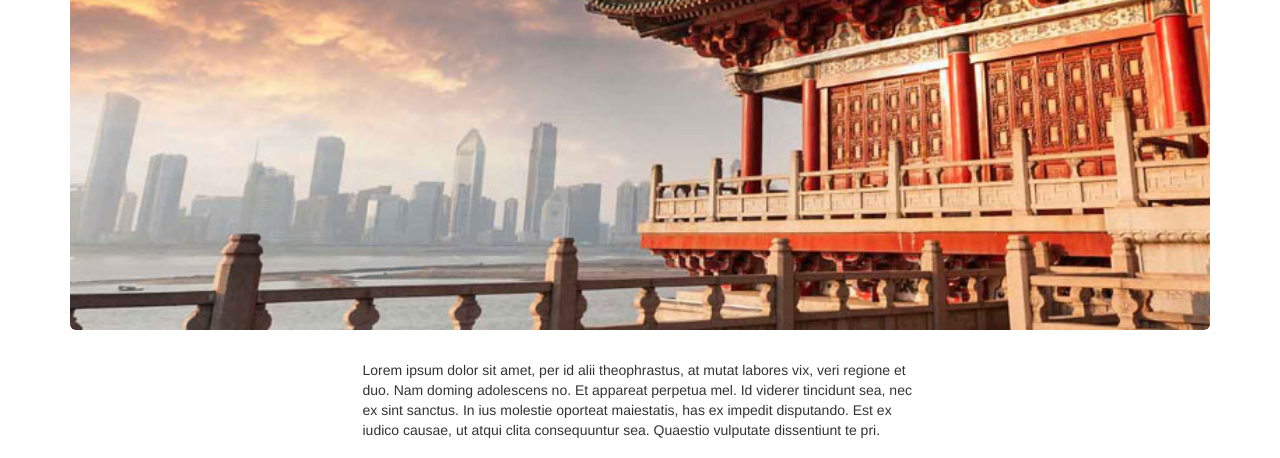
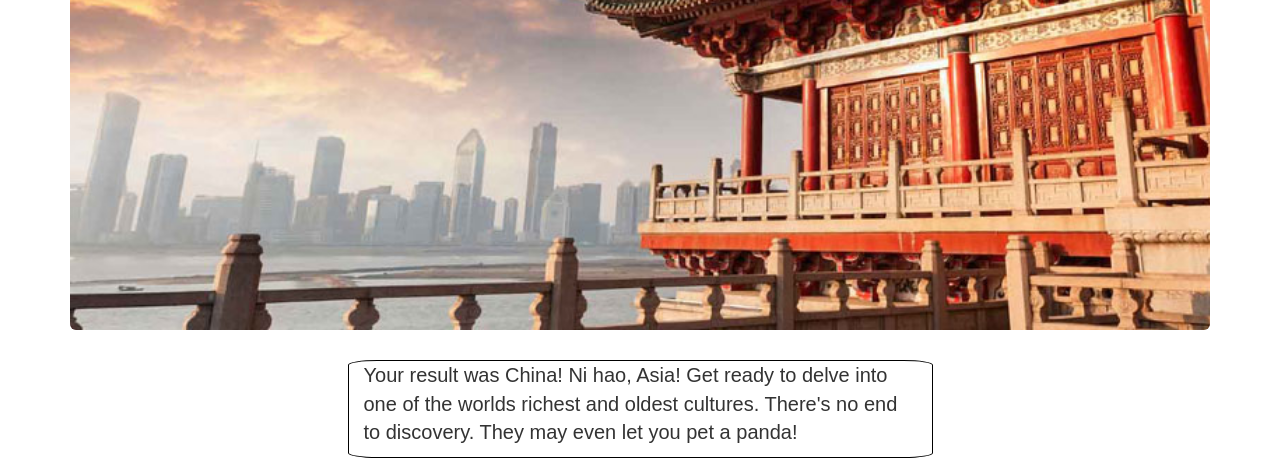
Before and after one commit to blogue/vacation, a plain HTML site: page result/china.html in a window 1280 px wide. Shown: the part 503-961 px from the top of the page. Drawn offline with nearby package versions, Linux system fonts and the light colour scheme.

Commit message:
filled out paragraph on result pages

```diff
--- a/css/styles.css
+++ b/css/styles.css
@@ -36,3 +36,10 @@
 .jumbotron.germany {
   background-image: url(../img/germany.jpg);
 }
+
+.yourVacation {
+  font-size: 20px;
+  font-family: sans-serif;;
+  border: solid 1px black;
+  border-radius: 5%;
+}
--- a/result/china.html
+++ b/result/china.html
@@ -14,8 +14,8 @@
         <h1>China!</h1>
       </div>
       <div class="row">
-        <div class="col-md-offset-3 col-md-6">
-          <p>Lorem ipsum dolor sit amet, per id alii theophrastus, at mutat labores vix, veri regione et duo. Nam doming adolescens no. Et appareat perpetua mel. Id viderer tincidunt sea, nec ex sint sanctus. In ius molestie oporteat maiestatis, has ex impedit disputando. Est ex iudico causae, ut atqui clita consequuntur sea. Quaestio vulputate dissentiunt te pri.</p>
+        <div class="col-md-offset-3 col-md-6 yourVacation">
+          <p>Your result was China! Ni hao, Asia! Get ready to delve into one of the worlds richest and oldest cultures. There's no end to discovery. They may even let you pet a panda! </p>
         </div>
       </div>
     </div>
```
Also changed, not shown: result/canada.html (+2 -2 lines), result/england.html (+2 -2 lines), result/germany.html (+2 -2 lines), result/mexico.html (+2 -2 lines).
